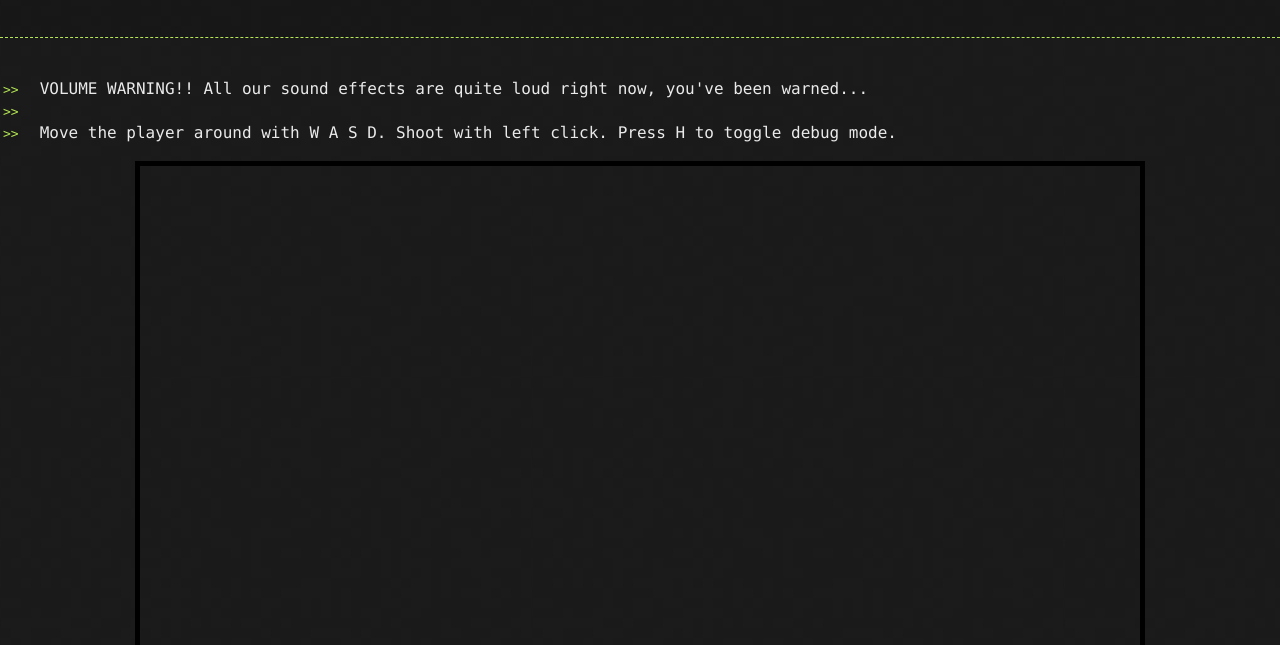
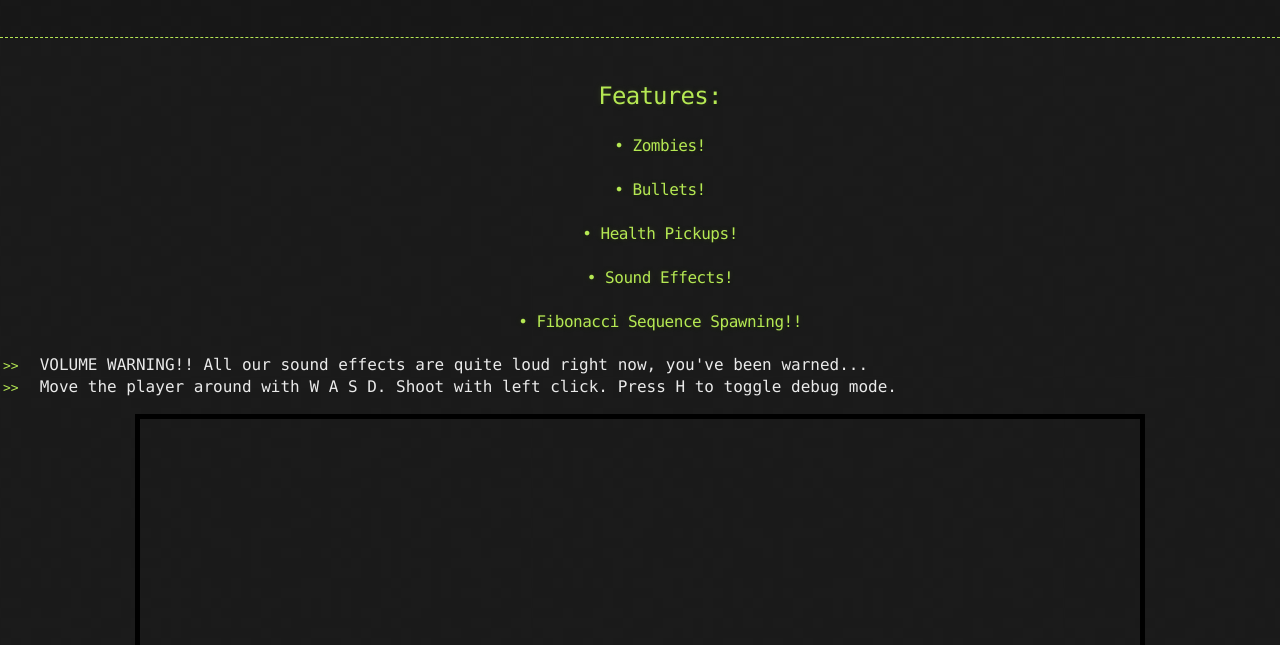
Before and after one commit to joshru/TUOP, a plain HTML site: page index.html in a window 1280 px wide. Shown: the part 155-800 px from the top of the page. Drawn offline with Linux system fonts and the light colour scheme; a script that the page names is missing.

Commit message:
Fancied up the HTML a bit

```diff
--- a/index.html
+++ b/index.html
@@ -30,8 +30,16 @@
     </div>
 </header>
 <ul>
+    <div style="text-align: center;">
+    <h2>Features: </h2>
+        <h4>• Zombies!</h4>
+        <h4>• Bullets!</h4>
+        <h4>• Health Pickups!</h4>
+        <h4>• Sound Effects!</h4>
+        <h4>• Fibonacci Sequence Spawning!!</h4>
+    </div>
+
     <li>VOLUME WARNING!! All our sound effects are quite loud right now, you've been warned...</li>
-    <li></li>
     <li>Move the player around with W A S D. Shoot with left click. Press H to toggle debug mode.</li>
 </ul>
 <canvas id="gameWorld" tabindex="1" width="1000" height="1000" style="width:1000px; height:1000px;border: 5px solid black;"></canvas>
```
